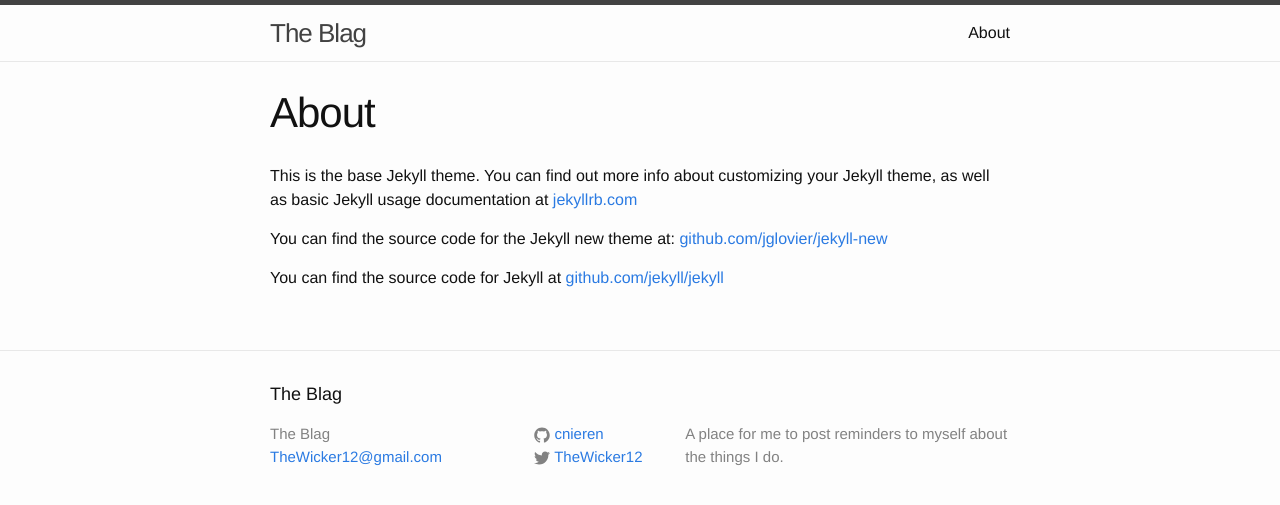
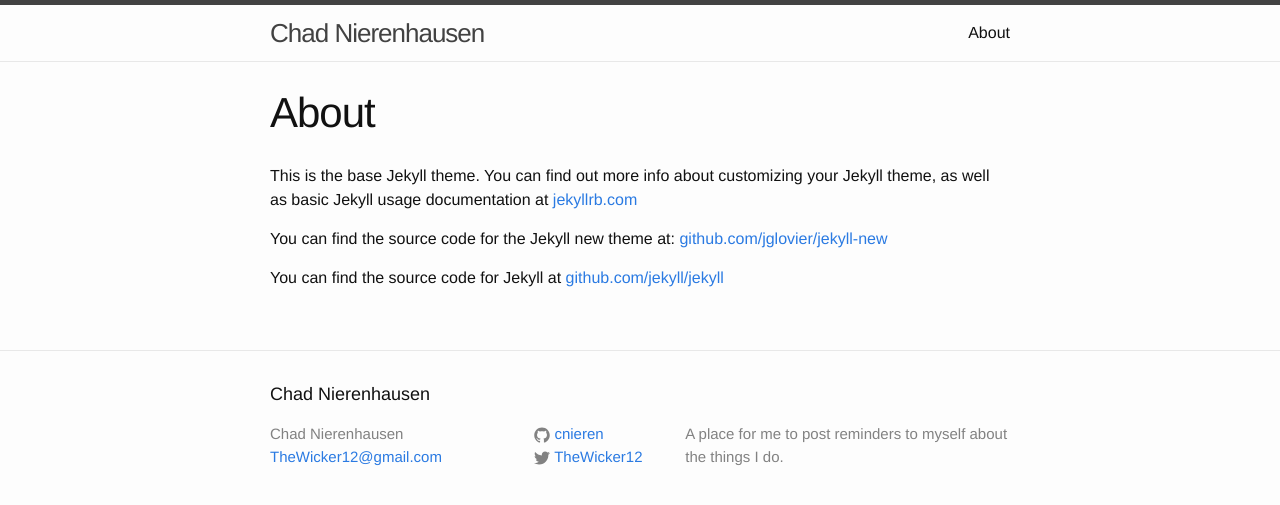
Before and after one commit to cnieren/Blog, a Jekyll site: the page built from site/about.md, in a window 1280 px wide. Shown: the top 505 px of the page. Built offline with Jekyll 4.4.1, drawn with Linux system fonts in a browser that asks for light colours.

Commit message:
Added new configuration settings

```diff
--- a/site/_config.yml
+++ b/site/_config.yml
@@ -1,12 +1,15 @@
 # Site settings
-title: The Blag
+title: Chad Nierenhausen
 email: TheWicker12@gmail.com
 description: > # this means to ignore newlines until "baseurl:"
   A place for me to post reminders to myself about the things I do.
+host: 0.0.0.0
 baseurl: "" # the subpath of your site, e.g. /blog/
-url: "http://yourdomain.com" # the base hostname & protocol for your site
+url: "http://chadnierenhausen.com" # the base hostname & protocol for your site
 twitter_username: TheWicker12
 github_username:  cnieren
 
 # Build settings
 markdown: kramdown
+permalink: "/:year/:month/:title"
+highlighter: pygments
```
